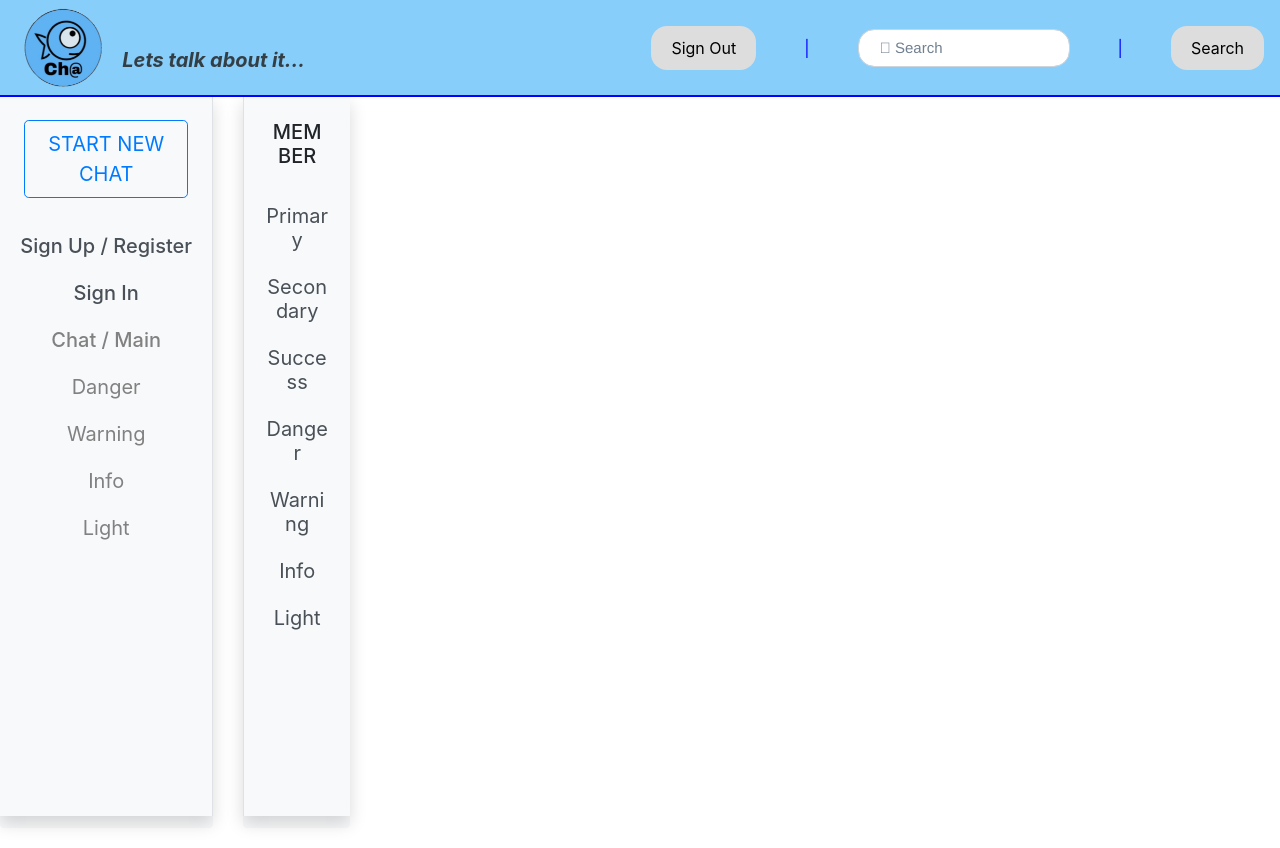
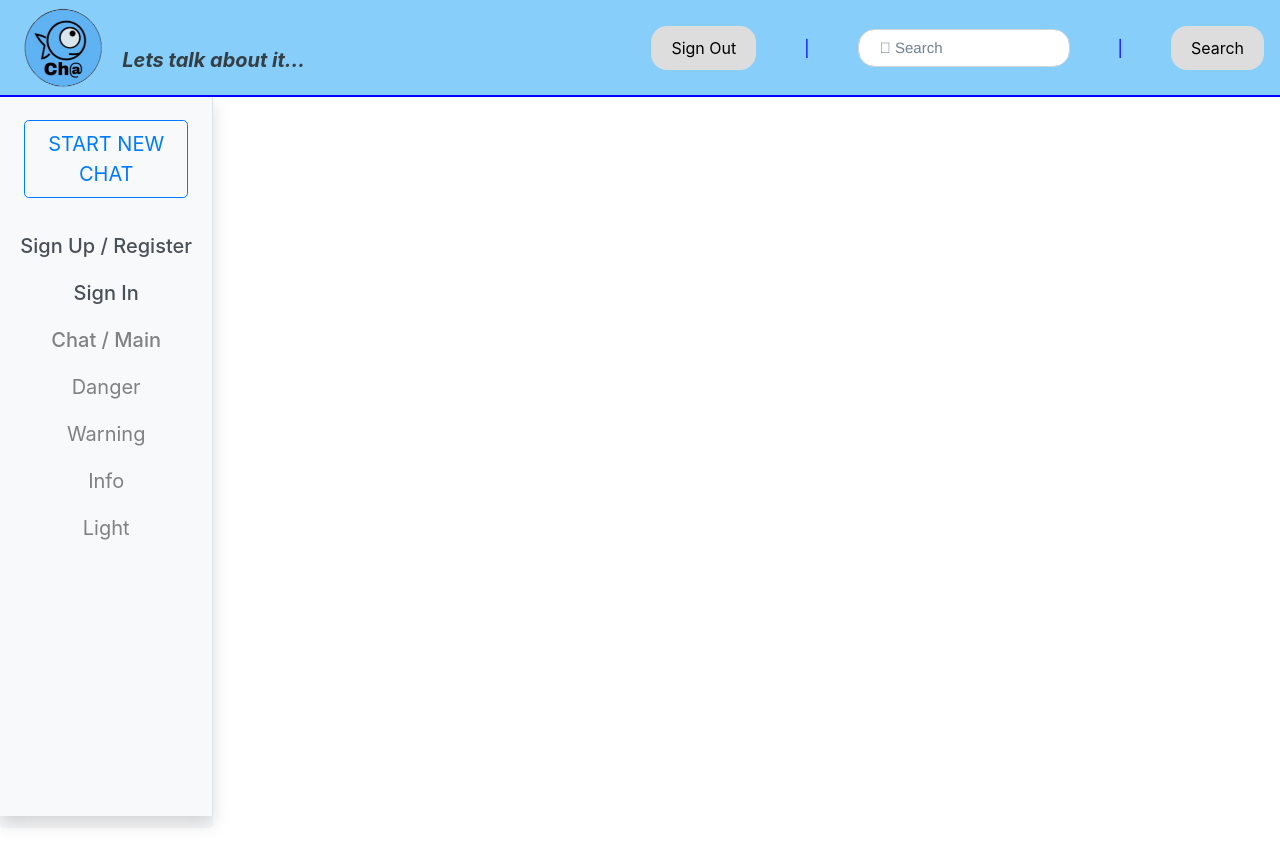
Before and after one commit to catnap89/HelloWorldCommunity, a React (Create React App) app in the folder client/: page /createchat in a window 1280 px wide. Built offline with nearby package versions, Linux system fonts and the light colour scheme.

Commit message:
removed side right bar

```diff
--- a/client/src/pages/CreateChat/createchat.js
+++ b/client/src/pages/CreateChat/createchat.js
@@ -3,7 +3,7 @@ import 'bootstrap/dist/css/bootstrap.min.css';
 import Top from "../../components/Top"; // Navbar
 import CardDeck from 'react-bootstrap/CardDeck';
 import Side from "../../components/Side";
-import Sideright from "../../components/Sideright";
+// import Sideright from "../../components/Sideright";
 
 
 class CreateChat extends Component {
@@ -20,7 +20,7 @@ class CreateChat extends Component {
         <Top />
         <CardDeck className="pt-5 mt-5 size mx-auto">
           <Side />
-          <Sideright />
+          {/* <Sideright />  */}
         </CardDeck>
 
       </div>
```
